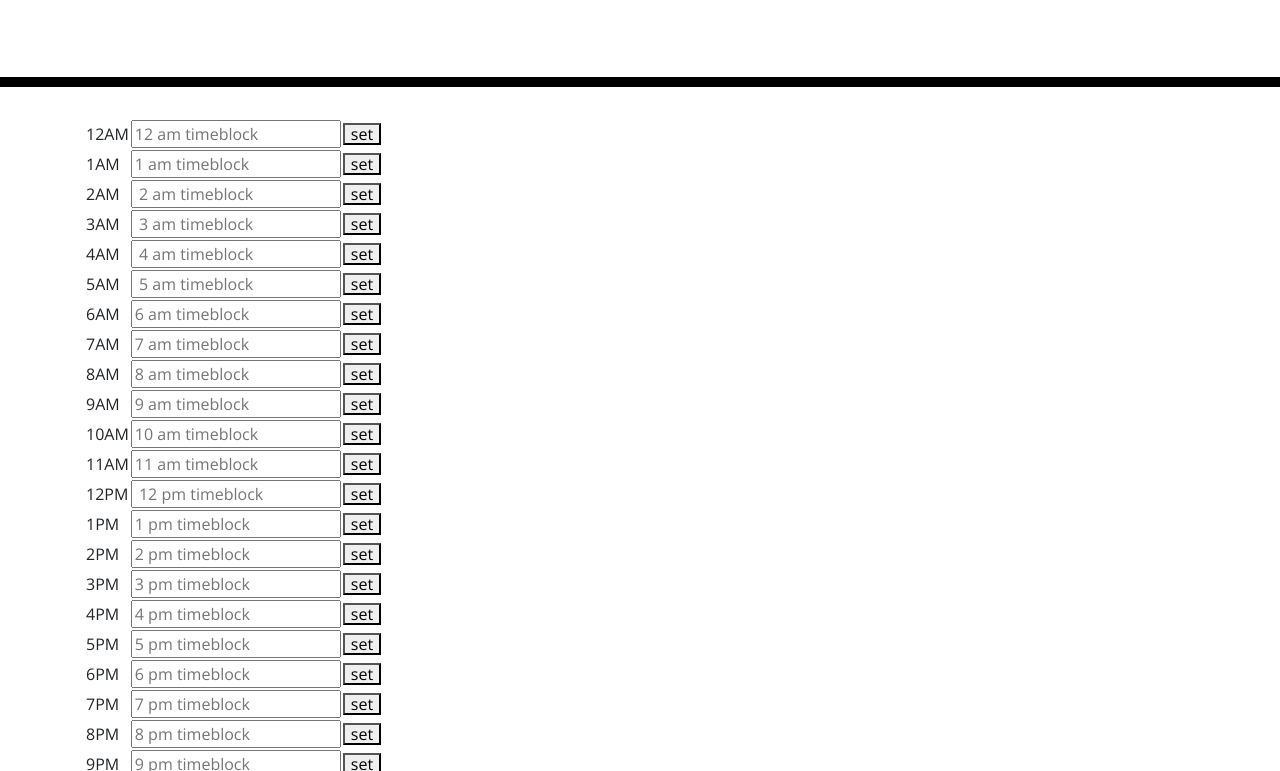
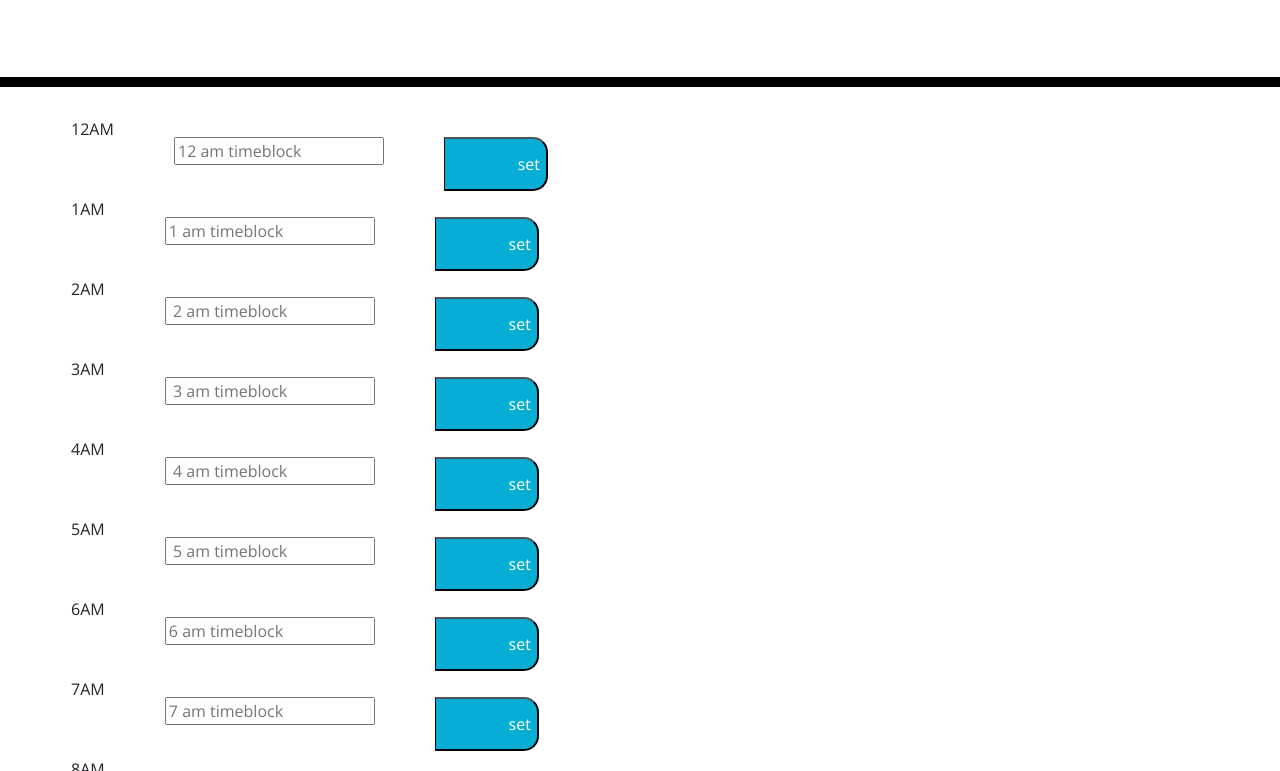
Before and after one commit to Destinyfleming/calendar_scheduler, a plain HTML site: page index.html in a window 1280 px wide. Shown: the part 181-952 px from the top of the page. Drawn offline with nearby package versions, Linux system fonts and the light colour scheme.

Commit message:
changed some ids to classes and added an event

```diff
--- a/index.html
+++ b/index.html
@@ -28,298 +28,300 @@
       <p class="lead">A simple calendar app for scheduling your work day</p>
       <p id="currentDay" class="lead"></p>
     </header>
-    <div class="container">
+    <div class="container" >
       <!-- Timeblocks go here -->
+      <div class="time-block">
       <table>
-        <tr id="row">
+        <tr class="row">
             <td>12AM</td>
             <td>
               <input type="text" placeholder="12 am timeblock" />
             </td>
             <td>
-              <button type="button" id="saveBtn" onclick="setTime(0, 24)">
+              <button type="button" class="saveBtn" onclick="setTime(0, 24)">
                 set
               </button>
             </td>
         </tr>
 
-        <tr id="row">
+        <tr class="row">
             <td>1AM</td>
             <td>
               <input type="text" placeholder="1 am timeblock" />
             </td>
             <td>
-              <button type="button" id="saveBtn" onclick="setTime(0, 1)">
+              <button type="button" class="saveBtn" onclick="setTime(0, 1)">
                 set
               </button>
             </td>
         </tr>
 
-        <tr id="row">
+        <tr class="row">
             <td>2AM</td>
             <td>
               <input type="text" placeholder=" 2 am timeblock" />
             </td>
             <td>
-              <button type="button" id="saveBtn" onclick="setTime(0, 2)">
+              <button type="button" class="saveBtn" onclick="setTime(0, 2)">
                 set
               </button>
             </td>
         </tr>
 
-        <tr id="row">
+        <tr class="row">
             <td>3AM</td>
             <td>
               <input type="text" placeholder=" 3 am timeblock" />
             </td>
             <td>
-              <button type="button" id="saveBtn" onclick="setTime(0, 3)">
+              <button type="button" class="saveBtn" onclick="setTime(0, 3)">
                 set
               </button>
             </td>
         </tr>
 
-        <tr id="row">
+        <tr class="row">
             <td>4AM</td>
             <td>
               <input type="text" placeholder=" 4 am timeblock" />
             </td>
             <td>
-              <button type="button" id="saveBtn" onclick="setTime(0, 4)">
+              <button type="button" class="saveBtn" onclick="setTime(0, 4)">
                 set
               </button>
             </td>
         </tr>
 
-        <tr id="row">
+        <tr class="row">
             <td>5AM</td>
             <td>
               <input type="text"  placeholder=" 5 am timeblock" />
             </td>
             <td>
-              <button type="button" id="saveBtn" onclick="setTime(0, 5)">
+              <button type="button" class="saveBtn" onclick="setTime(0, 5)">
                 set
               </button>
             </td>
         </tr>
 
-        <tr id="row">
+        <tr class="row">
             <td>6AM</td>
             <td>
               <input type="text" placeholder="6 am timeblock" />
             </td>
             <td>
-              <button type="button" id="saveBtn" onclick="setTime(0, 6)">
+              <button type="button" class="saveBtn" onclick="setTime(0, 6)">
                 set
               </button>
             </td>
         </tr>
 
-        <tr id="row">
+        <tr class="row">
             <td>7AM</td>
             <td>
               <input type="text" placeholder="7 am timeblock" />
             </td>
             <td>
-              <button type="button" id="saveBtn" onclick="setTime(0, 7)">
+              <button type="button" class="saveBtn" onclick="setTime(0, 7)">
                 set
               </button>
             </td>
         </tr>
 
-        <tr id="row">
+        <tr class="row">
             <td>8AM</td>
             <td>
               <input type="text" placeholder="8 am timeblock" />
             </td>
             <td>
-              <button type="button" id="saveBtn" onclick="setTime(0, 8)">
+              <button type="button" class="saveBtn" onclick="setTime(0, 8)">
                 set
               </button>
             </td>
         </tr>
 
-        <tr id="row">
+        <tr class="row">
             <td>9AM</td>
             <td>
               <input type="text" placeholder="9 am timeblock" />
             </td>
             <td>
-              <button type="button" id="saveBtn" onclick="setTime(0, 9)">
+              <button type="button" class="saveBtn" onclick="setTime(0, 9)">
                 set
               </button>
             </td>
         </tr>
 
-        <tr id="row">
+        <tr class="row">
             <td>10AM</td>
             <td>
               <input type="text" placeholder="10 am timeblock" />
             </td>
             <td>
-              <button type="button" id="saveBtn" onclick="setTime(0, 10)">
+              <button type="button" class="saveBtn" onclick="setTime(0, 10)">
                 set
               </button>
             </td>
         </tr>
 
-        <tr id="row">
+        <tr class="row">
             <td>11AM</td>
             <td>
               <input type="text" placeholder="11 am timeblock" />
             </td>
             <td>
-              <button type="button" id="saveBtn" onclick="setTime(0, 11)">
+              <button type="button" class="saveBtn" onclick="setTime(0, 11)">
                 set
               </button>
             </td>
         </tr>
 
-        <tr id="row">
+        <tr class="row">
             <td>12PM</td>
             <td>
               <input type="text" placeholder=" 12 pm timeblock" />
             </td>
             <td>
-              <button type="button" id="saveBtn" onclick="setTime(0, 12)">
+              <button type="button" class="saveBtn" onclick="setTime(0, 12)">
                 set
               </button>
             </td>
         </tr>
 
-        <tr id="row">
+        <tr class="row">
             <td>1PM</td>
             <td>
               <input type="text" placeholder="1 pm timeblock" />
             </td>
             <td>
-              <button type="button" id="saveBtn" onclick="setTime(0, 13)">
+              <button type="button" class="saveBtn" onclick="setTime(0, 13)">
                 set
               </button>
             </td>
         </tr>
 
-        <tr id="row">
+        <tr class="row">
             <td>2PM</td>
             <td>
               <input type="text" placeholder="2 pm timeblock" />
             </td>
             <td>
-              <button type="button" id="saveBtn" onclick="setTime(0, 14)">
+              <button type="button" class="saveBtn" onclick="setTime(0, 14)">
                 set
               </button>
             </td>
         </tr>
 
-        <tr id="row">
+        <tr class="row">
             <td>3PM</td>
             <td>
               <input type="text" placeholder="3 pm timeblock" />
             </td>
             <td>
-              <button type="button" id="saveBtn" onclick="setTime(0, 15)">
+              <button type="button" class="saveBtn" onclick="setTime(0, 15)">
                 set
               </button>
             </td>
         </tr>
 
-        <tr id="row">
+        <tr class="row">
             <td>4PM</td>
             <td>
               <input type="text" placeholder="4 pm timeblock" />
             </td>
             <td>
-              <button type="button" id="saveBtn" onclick="setTime(0, 16)">
+              <button type="button" class="saveBtn" onclick="setTime(0, 16)">
                 set
               </button>
             </td>
         </tr>
 
-        <tr id="row">
+        <tr class="row">
             <td>5PM</td>
             <td>
               <input type="text" placeholder="5 pm timeblock" aria-label="5 pm"/>
             </td>
             <td>
-              <button type="button" id="saveBtn" onclick="setTime(0, 17)">
+              <button type="button" class="saveBtn" onclick="setTime(0, 17)">
                 set
               </button>
             </td>
         </tr>
 
-        <tr id="row">
+        <tr class="row">
             <td>6PM</td>
             <td>
               <input type="text" placeholder="6 pm timeblock" />
             </td>
             <td>
-              <button type="button" id="saveBtn" onclick="setTime(0, 18)">
+              <button type="button" class="saveBtn" onclick="setTime(0, 18)">
                 set
               </button>
             </td>
         </tr>
 
-        <tr id="row">
+        <tr class="row">
             <td>7PM</td>
             <td>
               <input type="text" placeholder="7 pm timeblock" />
             </td>
             <td>
-              <button type="button" id="saveBtn" onclick="setTime(0, 19)">
+              <button type="button" class="saveBtn" onclick="setTime(0, 19)">
                 set
               </button>
             </td>
         </tr>
 
-        <tr id="row">
+        <tr class="row">
             <td>8PM</td>
             <td>
               <input type="text" placeholder="8 pm timeblock" />
             </td>
             <td>
-              <button type="button" id="saveBtn" onclick="setTime(0, 20)">
+              <button type="button" class="saveBtn" onclick="setTime(0, 20)">
                 set
               </button>
             </td>
         </tr>
 
-        <tr id="row">
+        <tr class="row">
             <td>9PM</td>
             <td>
               <input type="text" placeholder="9 pm timeblock" />
             </td>
             <td>
-              <button type="button" id="saveBtn" onclick="setTime(0, 21)">
+              <button type="button" class="saveBtn" onclick="setTime(0, 21)">
                 set
               </button>
             </td>
         </tr>
 
-        <tr id="row">
+        <tr class="row">
             <td>10PM</td>
             <td>
               <input type="text" placeholder="10pm timeblock" />
             </td>
             <td>
-              <button type="button" id="saveBtn" onclick="setTime(0, 22)">
+              <button type="button" class="saveBtn" onclick="setTime(0, 22)">
                 set
               </button>
             </td>
         </tr>
 
-        <tr id="row">
+        <tr class="row">
             <td>11PM</td>
             <td>
               <input type="text" placeholder="11 pm timeblock" />
             </td>
             <td>
-              <button type="button" id="saveBtn" onclick="setTime(0, 23)">
+              <button type="button" class="saveBtn" onclick="setTime(0, 23)">
                 set
               </button>
             </td>
         </tr>
 
       </table>
+      </div>
     </div>
 
     <script src="https://cdnjs.cloudflare.com/ajax/libs/jquery/3.2.1/jquery.min.js"></script>
--- a/script.js
+++ b/script.js
@@ -0,0 +1,5 @@
+
+$(".saveBtn").click(function() {
+    alert( "btn click" );
+
+  });
```
